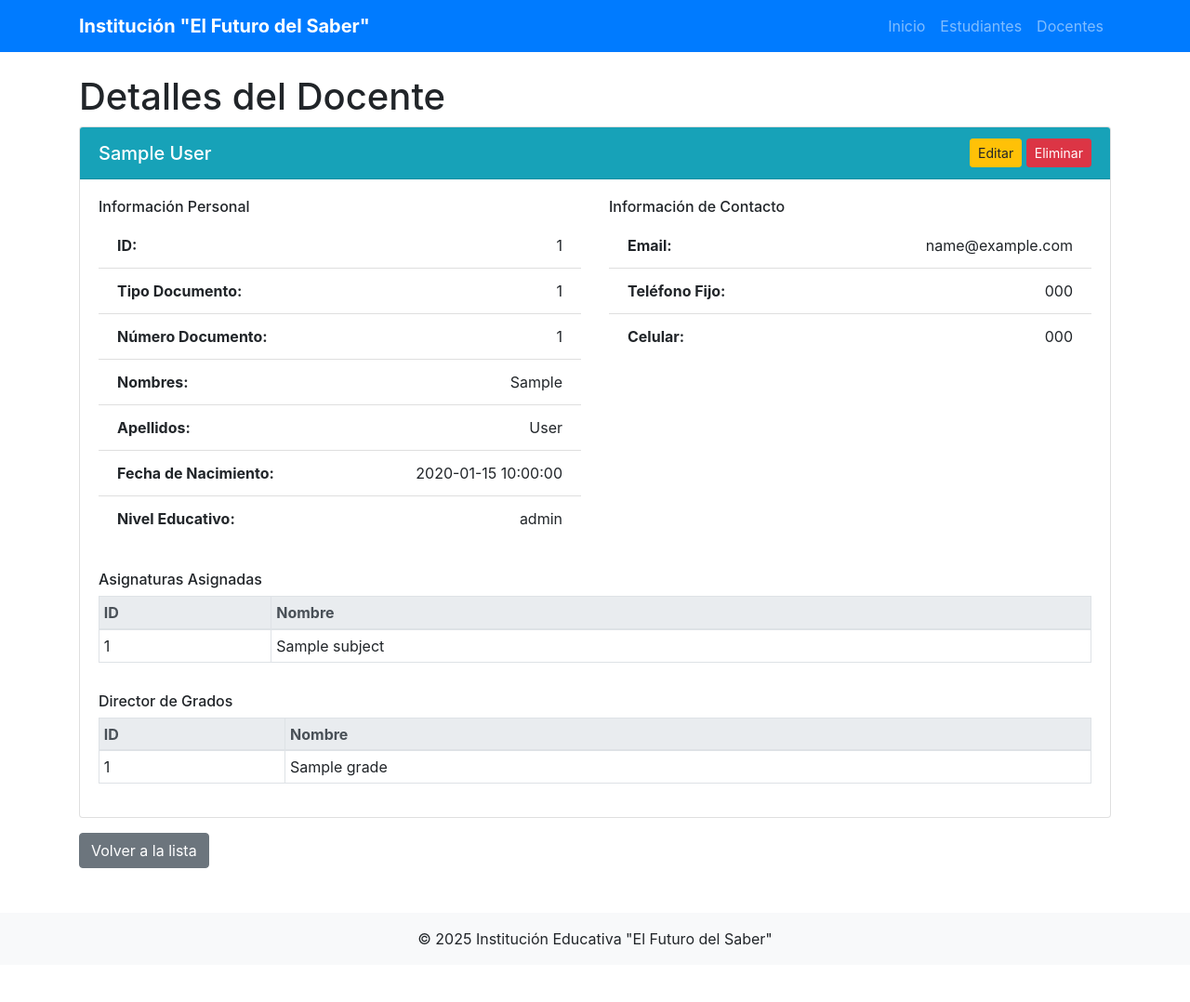
After one commit to Danidiaz0799/institucion_app, a Flask app: page /teachers/1 in a window 1280 px wide. The commit adds this page. Shown: the whole page at 93% size. Run offline with Flask 3, Linux system fonts and the light colour scheme; tables that the repository leaves empty or names only in its code hold one stand-in row (values such as "Sample post").

Commit message:
Se agregan endpoints para los profesores (pruebas)

```diff
--- a/app.py
+++ b/app.py
@@ -87,9 +87,12 @@ def index():
 
     return render_template('index.html', title='Inicio', db_status=db_status, db_name=db_name)
 
-# Importar e registrar el blueprint de estudiantes
+# Importar e registrar los blueprints
 from core.routes.student_routes import students_bp
+from core.routes.teacher_routes import teachers_bp
+
 app.register_blueprint(students_bp, url_prefix='/students')
+app.register_blueprint(teachers_bp, url_prefix='/teachers')
 
 # Actualizar el enlace en index.html
 @app.route('/update_index')
@@ -101,6 +104,10 @@ def update_index():
         # Actualizar el enlace a estudiantes
         updated_content = content.replace('<li><a href="#">Gestionar Estudiantes</a></li>',
                                          '<li><a href="{{ url_for(\'students.list_students\') }}">Gestionar Estudiantes</a></li>')
+
+        # Actualizar el enlace a profesores
+        updated_content = updated_content.replace('<a href="#" class="btn btn-secondary">Próximamente</a>',
+                                              '<a href="{{ url_for(\'teachers.list_teachers\') }}" class="btn btn-primary">Acceder</a>')
 
         with open('core/templates/index.html', 'w') as file:
             file.write(updated_content)
--- /dev/null
+++ b/core/routes/teacher_routes.py
@@ -0,0 +1,154 @@
+from flask import Blueprint, render_template, request, redirect, url_for, flash, current_app
+from datetime import datetime
+from core.db_utils import (
+    get_all_teachers, get_teacher_by_id, create_teacher,
+    update_teacher, delete_teacher, get_teacher_subjects, get_teacher_grades
+)
+
+teachers_bp = Blueprint('teachers', __name__, template_folder='../templates')
+
+@teachers_bp.route('/')
+def list_teachers():
+    """Lista todos los profesores."""
+    try:
+        teachers = get_all_teachers(current_app.config['DB_CONFIG'])
+        return render_template('teachers/list.html', teachers=teachers, title='Lista de Docentes')
+    except Exception as e:
+        flash(f"Error al obtener docentes: {str(e)}", "error")
+        return render_template('teachers/list.html', teachers=[], title='Lista de Docentes')
+
+@teachers_bp.route('/<int:teacher_id>')
+def teacher_detail(teacher_id):
+    """Muestra los detalles de un profesor específico."""
+    try:
+        teacher = get_teacher_by_id(current_app.config['DB_CONFIG'], teacher_id)
+        if teacher:
+            # Obtener las asignaturas y grados donde el profesor está asignado
+            subjects = get_teacher_subjects(current_app.config['DB_CONFIG'], teacher_id)
+            grades = get_teacher_grades(current_app.config['DB_CONFIG'], teacher_id)
+
+            return render_template('teachers/detail.html',
+                                  teacher=teacher,
+                                  subjects=subjects,
+                                  grades=grades,
+                                  title='Detalles del Docente')
+        else:
+            flash("Docente no encontrado.", "error")
+            return redirect(url_for('teachers.list_teachers'))
+    except Exception as e:
+        flash(f"Error al obtener detalles del docente: {str(e)}", "error")
+        return redirect(url_for('teachers.list_teachers'))
+
+@teachers_bp.route('/new', methods=['GET', 'POST'])
+def new_teacher():
+    """Crea un nuevo profesor."""
+    if request.method == 'POST':
+        try:
+            # Convertir la fecha de nacimiento de string a date object si existe
+            birth_date = None
+            if request.form.get('birth_date'):
+                birth_date = datetime.strptime(request.form.get('birth_date'), '%Y-%m-%d').date()
+
+            # Recopilamos datos del formulario
+            teacher_data = {
+                'id_type': request.form.get('id_type'),
+                'id_number': request.form.get('id_number'),
+                'first_name': request.form.get('first_name'),
+                'last_name': request.form.get('last_name'),
+                'birth_date': birth_date,
+                'education_level': request.form.get('education_level'),
+                'email': request.form.get('email'),
+                'phone_landline': request.form.get('phone_landline'),
+                'phone_mobile': request.form.get('phone_mobile')
+            }
+
+            # Crear el profesor en la base de datos
+            teacher_id = create_teacher(current_app.config['DB_CONFIG'], teacher_data)
+
+            if teacher_id:
+                flash("Docente creado exitosamente.", "success")
+                return redirect(url_for('teachers.teacher_detail', teacher_id=teacher_id))
+            else:
+                flash("Error al crear docente.", "error")
+                return render_template('teachers/form.html', teacher=teacher_data, title='Nuevo Docente')
+
+        except Exception as e:
+            flash(f"Error al crear docente: {str(e)}", "error")
+            return render_template('teachers/form.html', teacher=request.form, title='Nuevo Docente')
+
+    else:  # GET request
+        return render_template('teachers/form.html', teacher=None, title='Nuevo Docente')
+
+@teachers_bp.route('/<int:teacher_id>/edit', methods=['GET', 'POST'])
+def edit_teacher(teacher_id):
+    """Edita un profesor existente."""
+    if request.method == 'POST':
+        try:
+            # Convertir la fecha de nacimiento de string a date object si existe
+            birth_date = None
+            if request.form.get('birth_date'):
+                birth_date = datetime.strptime(request.form.get('birth_date'), '%Y-%m-%d').date()
+
+            # Recopilamos datos del formulario
+            teacher_data = {
+                'id_type': request.form.get('id_type'),
+                'id_number': request.form.get('id_number'),
+                'first_name': request.form.get('first_name'),
+                'last_name': request.form.get('last_name'),
+                'birth_date': birth_date,
+                'education_level': request.form.get('education_level'),
+                'email': request.form.get('email'),
+                'phone_landline': request.form.get('phone_landline'),
+                'phone_mobile': request.form.get('phone_mobile')
+            }
+
+            # Actualizar el profesor en la base de datos
+            success = update_teacher(current_app.config['DB_CONFIG'], teacher_id, teacher_data)
+
+            if success:
+                flash("Docente actualizado exitosamente.", "success")
+                return redirect(url_for('teachers.teacher_detail', teacher_id=teacher_id))
+            else:
+                flash("Error al actualizar docente.", "error")
+                return render_template('teachers/form.html', teacher=teacher_data, teacher_id=teacher_id, title='Editar Docente')
+
+        except Exception as e:
+            flash(f"Error al actualizar docente: {str(e)}", "error")
+            return render_template('teachers/form.html', teacher=request.form, teacher_id=teacher_id, title='Editar Docente')
+
+    else:  # GET request
+        try:
+            teacher = get_teacher_by_id(current_app.config['DB_CONFIG'], teacher_id)
+            if teacher:
+                return render_template('teachers/form.html', teacher=teacher, teacher_id=teacher_id, title='Editar Docente')
+            else:
+                flash("Docente no encontrado.", "error")
+                return redirect(url_for('teachers.list_teachers'))
+        except Exception as e:
+            flash(f"Error al obtener datos del docente: {str(e)}", "error")
+            return redirect(url_for('teachers.list_teachers'))
+
+@teachers_bp.route('/<int:teacher_id>/delete', methods=['POST'])
+def delete_teacher_route(teacher_id):
+    """Elimina un profesor."""
+    try:
+        # Primero obtenemos el profesor para verificar que existe
+        teacher = get_teacher_by_id(current_app.config['DB_CONFIG'], teacher_id)
+
+        if not teacher:
+            flash("Docente no encontrado.", "error")
+            return redirect(url_for('teachers.list_teachers'))
+
+        # Intentamos eliminar el profesor
+        success = delete_teacher(current_app.config['DB_CONFIG'], teacher_id)
+
+        if success:
+            flash("Docente eliminado exitosamente.", "success")
+        else:
+            flash("Error al eliminar docente.", "error")
+
+        return redirect(url_for('teachers.list_teachers'))
+
+    except Exception as e:
+        flash(f"Error al eliminar docente: {str(e)}", "error")
+        return redirect(url_for('teachers.list_teachers'))
--- a/core/templates/base.html
+++ b/core/templates/base.html
@@ -57,6 +57,9 @@
                     <li class="nav-item">
                         <a class="nav-link" href="{{ url_for('students.list_students') }}">Estudiantes</a>
                     </li>
+                    <li class="nav-item">
+                        <a class="nav-link" href="{{ url_for('teachers.list_teachers') }}">Docentes</a>
+                    </li>
                     <!-- Agregar más elementos de navegación según sea necesario -->
                 </ul>
             </div>
--- a/core/templates/index.html
+++ b/core/templates/index.html
@@ -94,7 +94,7 @@
                 <div class="feature-box">
                     <h4>Gestión de Docentes</h4>
                     <p>Administre la información de los docentes de la institución.</p>
-                    <a href="#" class="btn btn-secondary">Próximamente</a>
+                    <a href="{{ url_for('teachers.list_teachers') }}" class="btn btn-primary">Acceder</a>
                 </div>
             </div>
             <div class="col-md-4">
--- /dev/null
+++ b/core/templates/teachers/detail.html
@@ -0,0 +1,157 @@
+{% extends "base.html" %}
+
+{% block content %}
+<div class="container mt-4">
+    <h1>{{ title }}</h1>
+
+    {% if teacher %}
+        <div class="card">
+            <div class="card-header bg-info text-white d-flex justify-content-between align-items-center">
+                <h5 class="mb-0">{{ teacher.first_name }} {{ teacher.last_name }}</h5>
+                <div>
+                    <a href="{{ url_for('teachers.edit_teacher', teacher_id=teacher.teacher_id) }}" class="btn btn-warning btn-sm">Editar</a>
+                    <button type="button" class="btn btn-danger btn-sm" data-toggle="modal" data-target="#deleteModal">Eliminar</button>
+                </div>
+            </div>
+            <div class="card-body">
+                <div class="row">
+                    <div class="col-md-6">
+                        <h6>Información Personal</h6>
+                        <ul class="list-group list-group-flush mb-3">
+                            <li class="list-group-item d-flex justify-content-between">
+                                <span class="font-weight-bold">ID:</span>
+                                <span>{{ teacher.teacher_id }}</span>
+                            </li>
+                            <li class="list-group-item d-flex justify-content-between">
+                                <span class="font-weight-bold">Tipo Documento:</span>
+                                <span>{{ teacher.id_type }}</span>
+                            </li>
+                            <li class="list-group-item d-flex justify-content-between">
+                                <span class="font-weight-bold">Número Documento:</span>
+                                <span>{{ teacher.id_number }}</span>
+                            </li>
+                            <li class="list-group-item d-flex justify-content-between">
+                                <span class="font-weight-bold">Nombres:</span>
+                                <span>{{ teacher.first_name }}</span>
+                            </li>
+                            <li class="list-group-item d-flex justify-content-between">
+                                <span class="font-weight-bold">Apellidos:</span>
+                                <span>{{ teacher.last_name }}</span>
+                            </li>
+                            <li class="list-group-item d-flex justify-content-between">
+                                <span class="font-weight-bold">Fecha de Nacimiento:</span>
+                                <span>{{ teacher.birth_date }}</span>
+                            </li>
+                            <li class="list-group-item d-flex justify-content-between">
+                                <span class="font-weight-bold">Nivel Educativo:</span>
+                                <span>{{ teacher.education_level }}</span>
+                            </li>
+                        </ul>
+                    </div>
+                    <div class="col-md-6">
+                        <h6>Información de Contacto</h6>
+                        <ul class="list-group list-group-flush mb-3">
+                            <li class="list-group-item d-flex justify-content-between">
+                                <span class="font-weight-bold">Email:</span>
+                                <span>{{ teacher.email }}</span>
+                            </li>
+                            <li class="list-group-item d-flex justify-content-between">
+                                <span class="font-weight-bold">Teléfono Fijo:</span>
+                                <span>{{ teacher.phone_landline }}</span>
+                            </li>
+                            <li class="list-group-item d-flex justify-content-between">
+                                <span class="font-weight-bold">Celular:</span>
+                                <span>{{ teacher.phone_mobile }}</span>
+                            </li>
+                        </ul>
+                    </div>
+                </div>
+
+                {% if subjects %}
+                <div class="row mt-3">
+                    <div class="col-12">
+                        <h6>Asignaturas Asignadas</h6>
+                        <div class="table-responsive">
+                            <table class="table table-sm table-bordered">
+                                <thead class="thead-light">
+                                    <tr>
+                                        <th>ID</th>
+                                        <th>Nombre</th>
+                                    </tr>
+                                </thead>
+                                <tbody>
+                                    {% for subject in subjects %}
+                                        <tr>
+                                            <td>{{ subject.subject_id }}</td>
+                                            <td>{{ subject.subject_name }}</td>
+                                        </tr>
+                                    {% endfor %}
+                                </tbody>
+                            </table>
+                        </div>
+                    </div>
+                </div>
+                {% endif %}
+
+                {% if grades %}
+                <div class="row mt-3">
+                    <div class="col-12">
+                        <h6>Director de Grados</h6>
+                        <div class="table-responsive">
+                            <table class="table table-sm table-bordered">
+                                <thead class="thead-light">
+                                    <tr>
+                                        <th>ID</th>
+                                        <th>Nombre</th>
+                                    </tr>
+                                </thead>
+                                <tbody>
+                                    {% for grade in grades %}
+                                        <tr>
+                                            <td>{{ grade.grade_id }}</td>
+                                            <td>{{ grade.grade_name }}</td>
+                                        </tr>
+                                    {% endfor %}
+                                </tbody>
+                            </table>
+                        </div>
+                    </div>
+                </div>
+                {% endif %}
+            </div>
+        </div>
+
+        <!-- Modal de confirmación para eliminar -->
+        <div class="modal fade" id="deleteModal" tabindex="-1" role="dialog" aria-labelledby="deleteModalLabel" aria-hidden="true">
+            <div class="modal-dialog" role="document">
+                <div class="modal-content">
+                    <div class="modal-header">
+                        <h5 class="modal-title" id="deleteModalLabel">Confirmar eliminación</h5>
+                        <button type="button" class="close" data-dismiss="modal" aria-label="Close">
+                            <span aria-hidden="true">&times;</span>
+                        </button>
+                    </div>
+                    <div class="modal-body">
+                        ¿Está seguro que desea eliminar al docente <strong>{{ teacher.first_name }} {{ teacher.last_name }}</strong>?
+                        <p class="text-danger mt-2">Esta acción no se puede deshacer.</p>
+                    </div>
+                    <div class="modal-footer">
+                        <button type="button" class="btn btn-secondary" data-dismiss="modal">Cancelar</button>
+                        <form action="{{ url_for('teachers.delete_teacher_route', teacher_id=teacher.teacher_id) }}" method="POST">
+                            <button type="submit" class="btn btn-danger">Eliminar</button>
+                        </form>
+                    </div>
+                </div>
+            </div>
+        </div>
+    {% else %}
+        <div class="alert alert-danger">
+            Docente no encontrado.
+        </div>
+    {% endif %}
+
+    <div class="mt-3">
+        <a href="{{ url_for('teachers.list_teachers') }}" class="btn btn-secondary">Volver a la lista</a>
+    </div>
+</div>
+{% endblock %}
```
Also changed, not shown: core/db_utils.py (+180 -0 lines), core/templates/teachers/form.html (added, +99 -0 lines), core/templates/teachers/list.html (added, +83 -0 lines).
